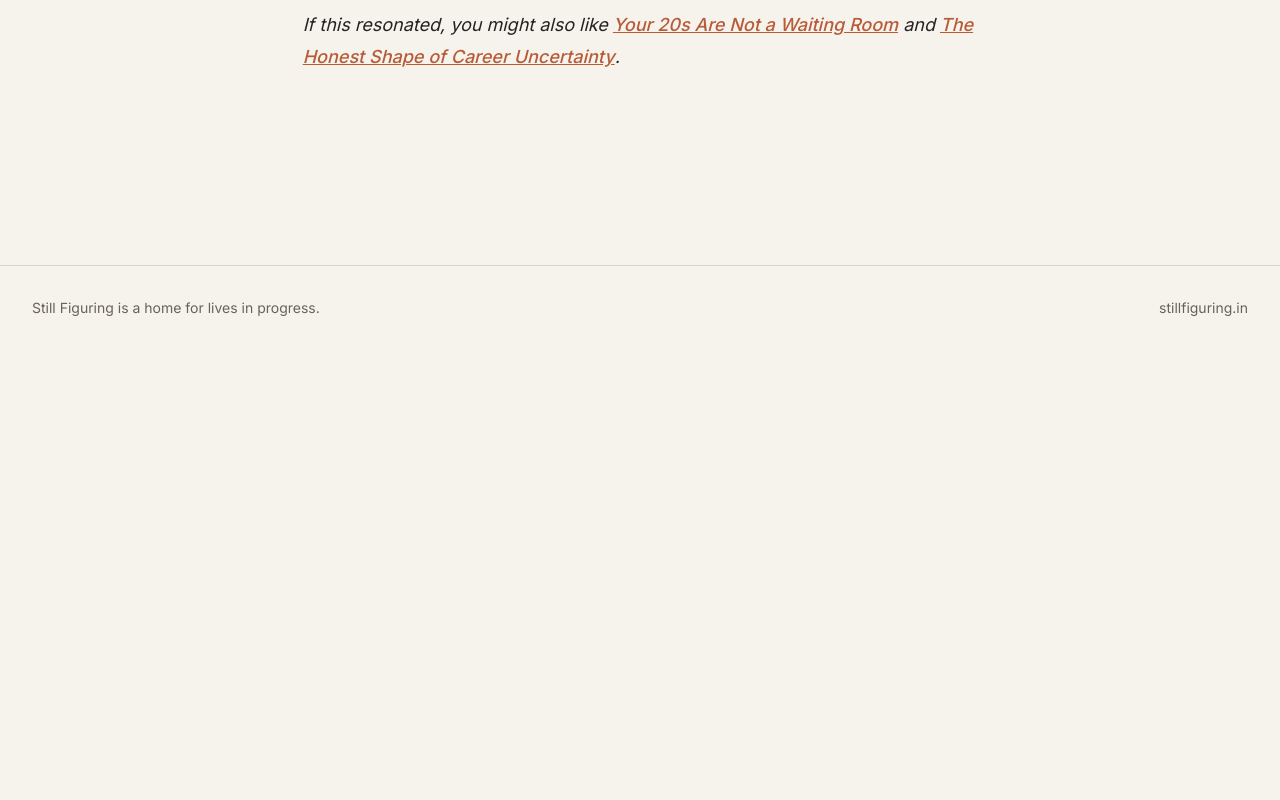
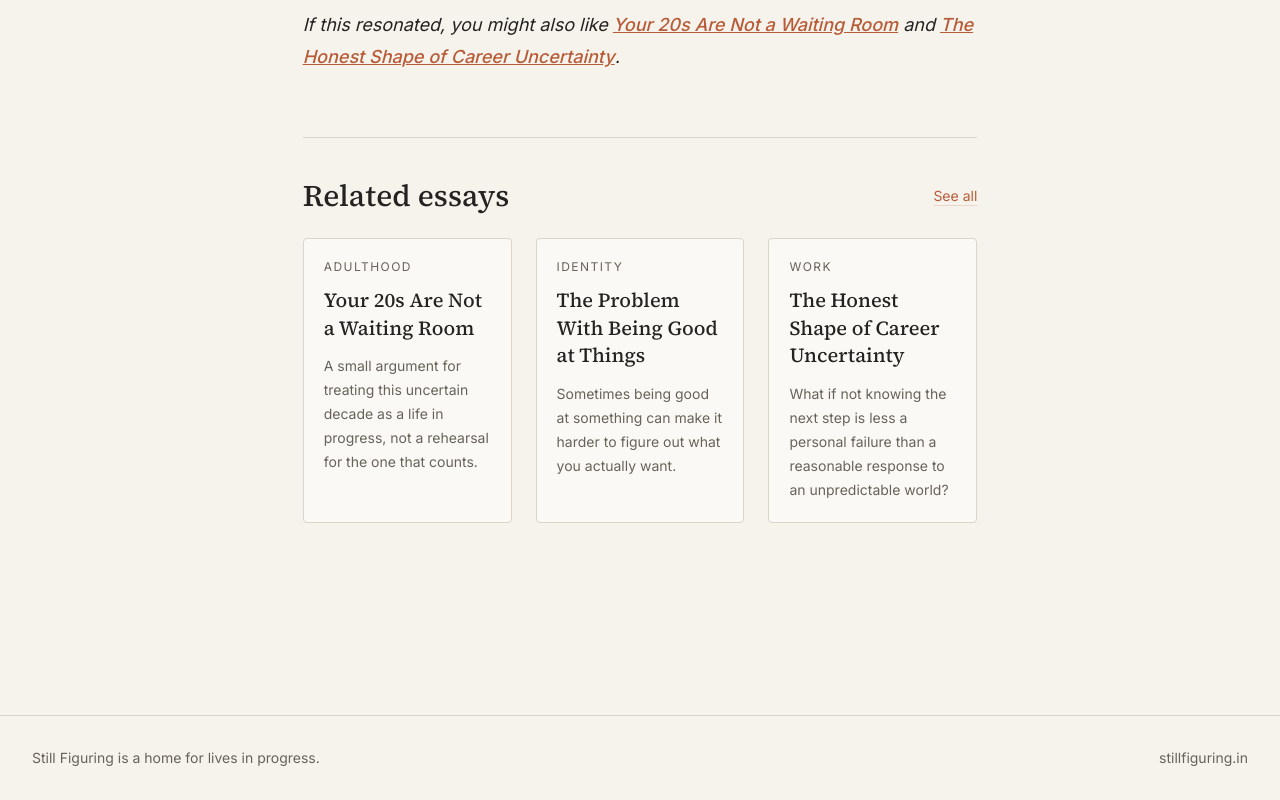
Before and after one commit to mukherjeeananyaa007/stillfiguring.in, a Next.js app: page /articles/quarter-life-crisis in a window 1280 px wide. Shown: the part 3777-4577 px from the top of the page. Before the commit the page ends 4127 px from the top, so only its background shows below. Built offline with nearby package versions, Linux system fonts and the light colour scheme.

Commit message:
Add tag-based related article links

```diff
--- a/app/articles/[slug]/page.tsx
+++ b/app/articles/[slug]/page.tsx
@@ -38,6 +38,22 @@ export default async function ArticlePage({ params }: { params: { slug: string }
   if (!article) notFound();
 
   const { content } = await compileMDX({ source: article.content });
+  const allArticles = await getAllArticles();
+
+  const relatedArticles = allArticles
+    .filter((candidate) => candidate.slug !== article.slug)
+    .map((candidate) => ({
+      candidate,
+      sharedTags: candidate.tags.filter((tag) => article.tags.includes(tag)).length,
+    }))
+    .sort((first, second) => {
+      if (second.sharedTags !== first.sharedTags) {
+        return second.sharedTags - first.sharedTags;
+      }
+      return new Date(second.candidate.date).getTime() - new Date(first.candidate.date).getTime();
+    })
+    .slice(0, 3)
+    .map(({ candidate }) => candidate);
 
   return (
     <main className="reading-width px-4 py-16 sm:py-24">
@@ -52,6 +68,27 @@ export default async function ArticlePage({ params }: { params: { slug: string }
           <img src={article.image} alt={article.imageAlt} className="aspect-[16/9] h-auto w-full object-cover" width={1200} height={675} />
         </figure>
       <article className="article-body prose prose-lg mt-12">{content}</article>
+
+      {relatedArticles.length > 0 && (
+        <aside className="mt-16 border-t border-[rgb(var(--line))] pt-10">
+          <div className="mb-6 flex items-center justify-between gap-4">
+            <h2 className="text-2xl sm:text-3xl">Related essays</h2>
+            <a href="/articles" className="text-sm text-accent underline decoration-accent-soft underline-offset-4 hover:decoration-accent">See all</a>
+          </div>
+
+          <div className="grid gap-6 md:grid-cols-3">
+            {relatedArticles.map((related) => (
+              <article key={related.slug} className="rounded border border-[rgb(var(--line))] bg-[rgb(var(--paper-raised))] p-5">
+                <p className="text-xs uppercase tracking-[0.12em] text-[rgb(var(--ink-muted))]">{related.tags[0]}</p>
+                <h3 className="mt-3 text-xl leading-snug text-[rgb(var(--ink))]">
+                  <a href={`/articles/${related.slug}`} className="hover:text-accent">{related.title}</a>
+                </h3>
+                <p className="mt-3 text-sm leading-6 text-[rgb(var(--ink-muted))]">{related.excerpt}</p>
+              </article>
+            ))}
+          </div>
+        </aside>
+      )}
     </main>
   );
 }
```
